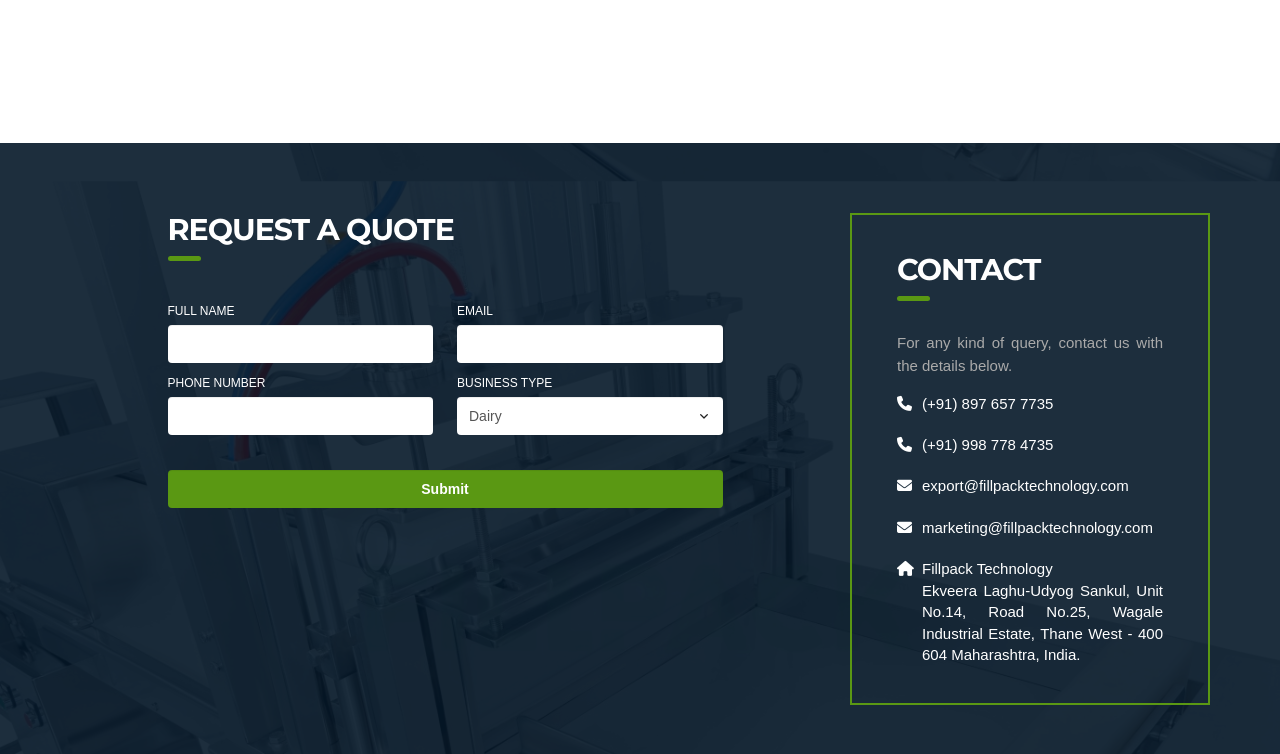
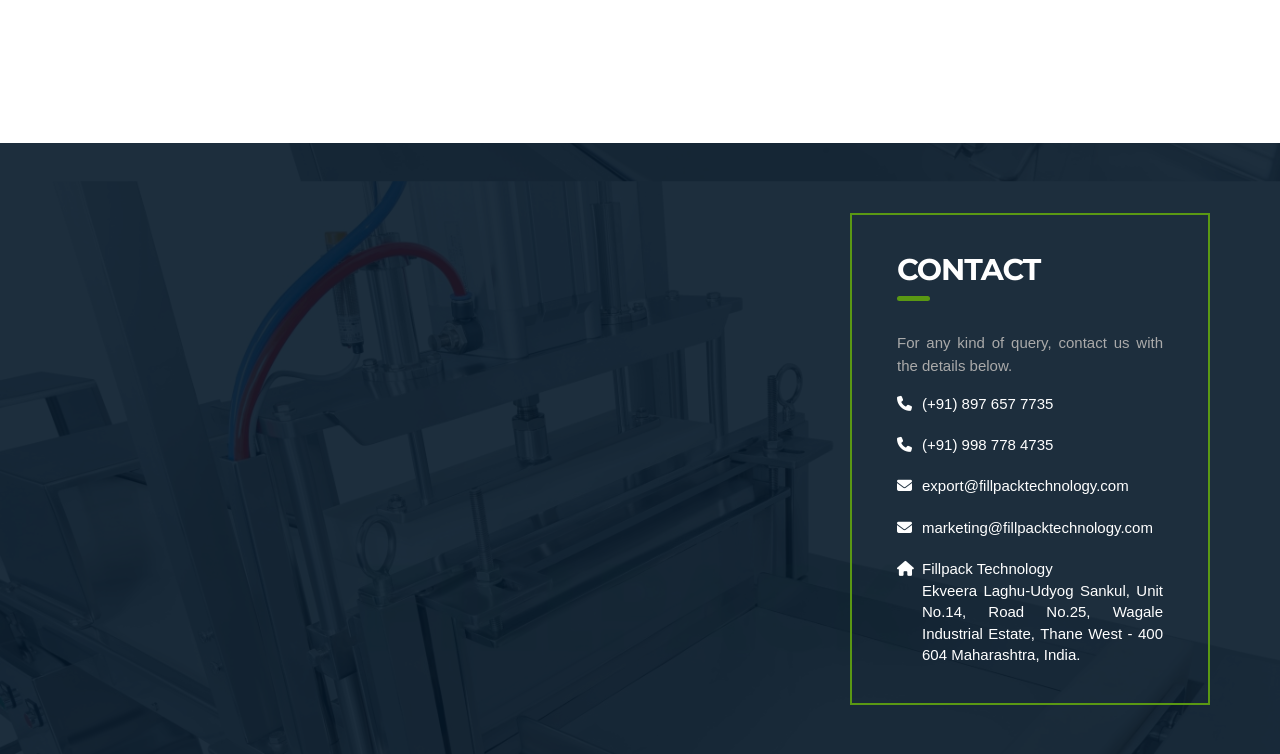
Before and after one commit to jonesthayil/fillpacktechnology, a PHP site: page / in a window 1280 px wide. Shown: the part 3931-4685 px from the top of the page. Run offline with PHP 8.4, Linux system fonts and the light colour scheme; some libraries are stand-ins or nearby versions.

Commit message:
request quote in index removed

```diff
--- a/index.php
+++ b/index.php
@@ -548,7 +548,7 @@
       <div class=container>
          <div class=row>
             <div class="col col-lg-6 col-lg-offset-1 col-md-6">
-               <div class=section-title-white>
+               <!-- <div class=section-title-white>
                   <h2>Request a quote</h2>
                </div>
                <p></p>
@@ -585,7 +585,7 @@
                         <div id=error>Error occurred while sending email. Please try again later.</div>
                      </div>
                   </form>
-               </div>
+               </div> -->
             </div>
             <div class="col col-md-4 col-md-offset-1 col-md-6">
                <div class=contact-section-contact-box>
```
